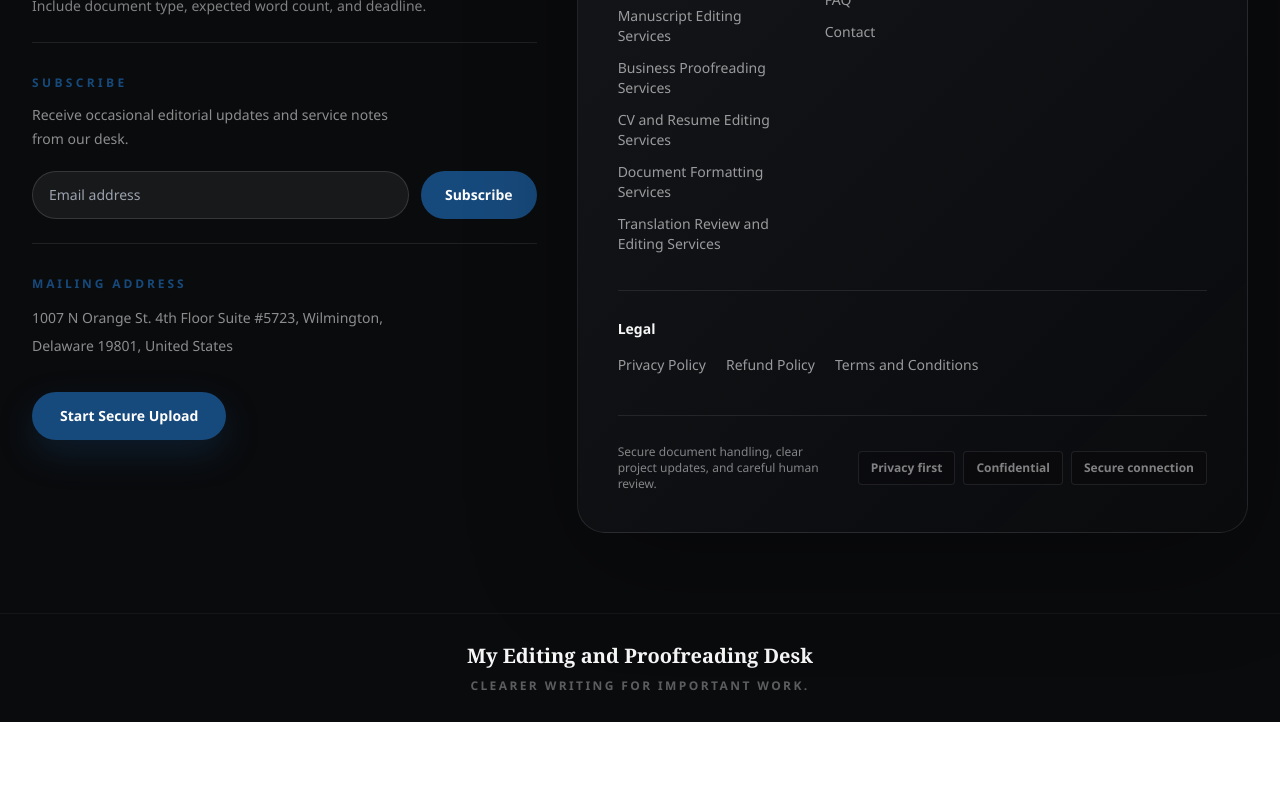
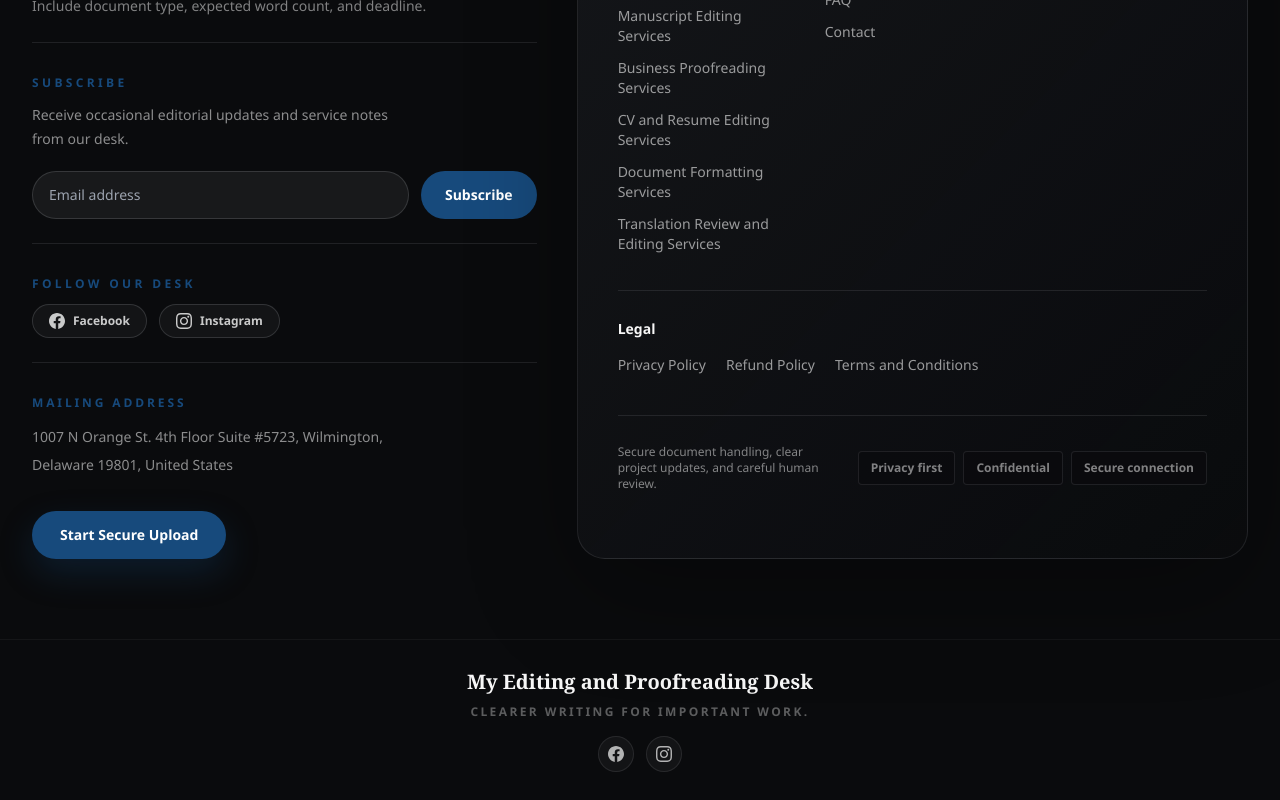
Before and after one commit to MAYOR-G/my-editing-and-proofreading-desk, a Next.js app: page /pricing in a window 1280 px wide. Shown: the part 2645-3445 px from the top of the page. Before the commit the page ends 3367 px from the top, so only its background shows below. Built offline with nearby package versions, Linux system fonts and the light colour scheme.

Commit message:
Add Facebook and Instagram links to footer, contact page, mobile navigation, and Schema.org metadata

```diff
--- a/app/contact/page.tsx
+++ b/app/contact/page.tsx
@@ -2,7 +2,8 @@ import type { Metadata } from "next";
 import { ContactVisual } from "@/components/EditorialVisuals";
 import { PublicPageShell } from "@/components/PublicPageShell";
 import { ContactForm } from "@/components/ContactForm";
-import { COMPANY_ADDRESS, COMPANY_PHONE, COMPANY_PHONE_TEL, SUPPORT_EMAIL } from "@/lib/contact-info";
+import { FacebookIcon, InstagramIcon } from "@/components/SocialIcons";
+import { COMPANY_ADDRESS, COMPANY_PHONE, COMPANY_PHONE_TEL, FACEBOOK_URL, INSTAGRAM_URL, SUPPORT_EMAIL } from "@/lib/contact-info";
 import { buildPageMetadata } from "@/lib/site";
 
 export const metadata: Metadata = buildPageMetadata({
@@ -55,6 +56,31 @@ export default function ContactPage() {
                 </address>
               </div>
 
+              <div className="mt-8 border-t border-hairline pt-6">
+                <p className="text-xs uppercase tracking-[0.24em] text-primary">Connect with us</p>
+                <p className="mt-2 text-xs text-body">Follow our desk and official updates on social media.</p>
+                <div className="mt-4 flex flex-wrap items-center gap-3">
+                  <a
+                    href={FACEBOOK_URL}
+                    target="_blank"
+                    rel="noopener noreferrer"
+                    className="inline-flex min-h-11 items-center gap-2.5 rounded-full border border-primary/20 bg-canvas px-5 text-sm font-semibold text-ink shadow-sm transition duration-200 ease-premium-out hover:border-primary/40 hover:text-primary active:scale-[0.98]"
+                  >
+                    <FacebookIcon className="h-4 w-4 text-primary" />
+                    <span>Facebook</span>
+                  </a>
+                  <a
+                    href={INSTAGRAM_URL}
+                    target="_blank"
+                    rel="noopener noreferrer"
+                    className="inline-flex min-h-11 items-center gap-2.5 rounded-full border border-primary/20 bg-canvas px-5 text-sm font-semibold text-ink shadow-sm transition duration-200 ease-premium-out hover:border-primary/40 hover:text-primary active:scale-[0.98]"
+                  >
+                    <InstagramIcon className="h-4 w-4 text-primary" />
+                    <span>Instagram</span>
+                  </a>
+                </div>
+              </div>
+
               {/* Response expectations */}
               <div className="mt-8 grid gap-4 border-t border-hairline pt-6">
                 <div className="flex items-center gap-3">
--- a/components/SiteFooter.tsx
+++ b/components/SiteFooter.tsx
@@ -1,8 +1,9 @@
 import Link from "next/link";
 import { BrandMark } from "@/components/BrandMark";
 import { NewsletterSubscribeForm } from "@/components/NewsletterSubscribeForm";
+import { FacebookIcon, InstagramIcon } from "@/components/SocialIcons";
 import { seoServicePages } from "@/lib/seo-service-pages";
-import { COMPANY_ADDRESS, COMPANY_PHONE, COMPANY_PHONE_TEL, SUPPORT_EMAIL } from "@/lib/contact-info";
+import { COMPANY_ADDRESS, COMPANY_PHONE, COMPANY_PHONE_TEL, FACEBOOK_URL, INSTAGRAM_URL, SUPPORT_EMAIL } from "@/lib/contact-info";
 
 const platformLinks = [
   { href: "/about", label: "About us" },
@@ -60,6 +61,32 @@ export function SiteFooter() {
               Receive occasional editorial updates and service notes from our desk.
             </p>
             <NewsletterSubscribeForm />
+          </div>
+
+          <div className="border-b border-hairline/10 pb-6">
+            <p className="text-xs uppercase tracking-[0.28em] text-primary font-semibold">Follow our desk</p>
+            <div className="mt-3 flex flex-wrap items-center gap-3">
+              <a
+                href={FACEBOOK_URL}
+                target="_blank"
+                rel="noopener noreferrer"
+                aria-label="Follow us on Facebook"
+                className="inline-flex items-center gap-2 rounded-full border border-hairline/15 bg-white/[0.04] px-4 py-2 text-xs font-semibold text-surface-soft/80 transition duration-200 hover:border-primary hover:bg-primary hover:text-white"
+              >
+                <FacebookIcon className="h-4 w-4" />
+                <span>Facebook</span>
+              </a>
+              <a
+                href={INSTAGRAM_URL}
+                target="_blank"
+                rel="noopener noreferrer"
+                aria-label="Follow us on Instagram"
+                className="inline-flex items-center gap-2 rounded-full border border-hairline/15 bg-white/[0.04] px-4 py-2 text-xs font-semibold text-surface-soft/80 transition duration-200 hover:border-primary hover:bg-primary hover:text-white"
+              >
+                <InstagramIcon className="h-4 w-4" />
+                <span>Instagram</span>
+              </a>
+            </div>
           </div>
 
           <div className="text-sm leading-7 text-surface-soft/55">
@@ -140,6 +167,26 @@ export function SiteFooter() {
         <p className="mt-2 text-xs font-semibold uppercase tracking-[0.2em] text-surface-soft/35">
           Clearer writing for important work.
         </p>
+        <div className="mt-4 flex items-center justify-center gap-3 text-surface-soft/70">
+          <a
+            href={FACEBOOK_URL}
+            target="_blank"
+            rel="noopener noreferrer"
+            aria-label="Visit our Facebook page"
+            className="inline-flex h-9 w-9 items-center justify-center rounded-full border border-hairline/10 bg-white/[0.04] transition duration-200 hover:border-primary hover:bg-primary hover:text-white"
+          >
+            <FacebookIcon className="h-4 w-4" />
+          </a>
+          <a
+            href={INSTAGRAM_URL}
+            target="_blank"
+            rel="noopener noreferrer"
+            aria-label="Visit our Instagram profile"
+            className="inline-flex h-9 w-9 items-center justify-center rounded-full border border-hairline/10 bg-white/[0.04] transition duration-200 hover:border-primary hover:bg-primary hover:text-white"
+          >
+            <InstagramIcon className="h-4 w-4" />
+          </a>
+        </div>
       </div>
     </footer>
   );
--- a/components/SiteHeader.tsx
+++ b/components/SiteHeader.tsx
@@ -3,6 +3,8 @@
 import Link from "next/link";
 import { useState } from "react";
 import { BrandMark } from "@/components/BrandMark";
+import { FacebookIcon, InstagramIcon } from "@/components/SocialIcons";
+import { FACEBOOK_URL, INSTAGRAM_URL } from "@/lib/contact-info";
 import { seoServicePages } from "@/lib/seo-service-pages";
 
 const navItems = [
@@ -144,6 +146,30 @@ export function SiteHeader() {
                 Submit Document
               </Link>
             </div>
+
+            <div className="mt-6 border-t border-hairline pt-6">
+              <p className="text-xs uppercase tracking-[0.28em] text-primary font-semibold">Follow our desk</p>
+              <div className="mt-3 flex items-center gap-3">
+                <a
+                  href={FACEBOOK_URL}
+                  target="_blank"
+                  rel="noopener noreferrer"
+                  aria-label="Facebook"
+                  className="inline-flex h-11 w-11 items-center justify-center rounded-full border border-hairline bg-surface-soft text-ink transition hover:border-primary hover:text-primary active:scale-[0.98]"
+                >
+                  <FacebookIcon className="h-5 w-5" />
+                </a>
+                <a
+                  href={INSTAGRAM_URL}
+                  target="_blank"
+                  rel="noopener noreferrer"
+                  aria-label="Instagram"
+                  className="inline-flex h-11 w-11 items-center justify-center rounded-full border border-hairline bg-surface-soft text-ink transition hover:border-primary hover:text-primary active:scale-[0.98]"
+                >
+                  <InstagramIcon className="h-5 w-5" />
+                </a>
+              </div>
+            </div>
           </div>
         </aside>
       </div>
--- /dev/null
+++ b/components/SocialIcons.tsx
@@ -0,0 +1,27 @@
+import type { SVGProps } from "react";
+
+export function FacebookIcon(props: SVGProps<SVGSVGElement>) {
+  return (
+    <svg
+      viewBox="0 0 24 24"
+      fill="currentColor"
+      aria-hidden="true"
+      {...props}
+    >
+      <path d="M24 12.073c0-6.627-5.373-12-12-12s-12 5.373-12 12c0 5.99 4.388 10.954 10.125 11.854v-8.385H7.078v-3.47h3.047V9.43c0-3.007 1.792-4.669 4.533-4.669 1.312 0 2.686.235 2.686.235v2.953H15.83c-1.491 0-1.956.925-1.956 1.874v2.25h3.328l-.532 3.47h-2.796v8.385C19.612 23.027 24 18.062 24 12.073z" />
+    </svg>
+  );
+}
+
+export function InstagramIcon(props: SVGProps<SVGSVGElement>) {
+  return (
+    <svg
+      viewBox="0 0 24 24"
+      fill="currentColor"
+      aria-hidden="true"
+      {...props}
+    >
+      <path d="M12 2.163c3.204 0 3.584.012 4.85.07 3.252.148 4.771 1.691 4.919 4.919.058 1.265.069 1.645.069 4.849 0 3.205-.012 3.584-.069 4.849-.149 3.225-1.664 4.771-4.919 4.919-1.266.058-1.644.07-4.85.07-3.204 0-3.584-.012-4.849-.07-3.26-.149-4.771-1.699-4.919-4.92-.058-1.265-.07-1.644-.07-4.849 0-3.204.013-3.583.07-4.849.149-3.227 1.664-4.771 4.919-4.919 1.266-.057 1.645-.069 4.849-.069zm0-2.163c-3.259 0-3.667.014-4.947.072-4.358.2-6.78 2.618-6.98 6.98-.059 1.281-.073 1.689-.073 4.948 0 3.259.014 3.668.072 4.948.2 4.358 2.618 6.78 6.98 6.98 1.281.058 1.689.072 4.948.072 3.259 0 3.668-.014 4.948-.072 4.354-.2 6.782-2.618 6.979-6.98.059-1.28.073-1.689.073-4.948 0-3.259-.014-3.667-.072-4.947-.196-4.354-2.617-6.78-6.979-6.98-1.281-.059-1.69-.073-4.949-.073zm0 5.838c-3.403 0-6.162 2.759-6.162 6.162s2.759 6.163 6.162 6.163 6.162-2.759 6.162-6.163c0-3.403-2.759-6.162-6.162-6.162zm0 10.162c-2.209 0-4-1.79-4-4 0-2.209 1.791-4 4-4s4 1.791 4 4c0 2.21-1.791 4-4 4zm6.406-11.845c-.796 0-1.441.645-1.441 1.44s.645 1.44 1.441 1.44c.795 0 1.439-.645 1.439-1.44s-.644-1.44-1.439-1.44z" />
+    </svg>
+  );
+}
--- a/lib/contact-info.ts
+++ b/lib/contact-info.ts
@@ -6,3 +6,5 @@ export const COMPANY_PHONE_TEL = "+14088728603";
 export const COMPANY_ADDRESS = "1007 N Orange St. 4th Floor Suite #5723, Wilmington, Delaware 19801, United States";
 export const INTERNAL_NOTIFICATION_EMAIL = "mudyblast@gmail.com";
 export const BRAND_NAME = "My Editing and Proofreading Desk";
+export const FACEBOOK_URL = "https://web.facebook.com/profile.php?id=61593299712622";
+export const INSTAGRAM_URL = "https://www.instagram.com/myepdesk/";
--- a/lib/site.ts
+++ b/lib/site.ts
@@ -1,5 +1,5 @@
 import type { Metadata } from "next";
-import { BRAND_NAME, COMPANY_ADDRESS, COMPANY_PHONE, COMPANY_PHONE_TEL, SUPPORT_EMAIL } from "@/lib/contact-info";
+import { BRAND_NAME, COMPANY_ADDRESS, COMPANY_PHONE, COMPANY_PHONE_TEL, FACEBOOK_URL, INSTAGRAM_URL, SUPPORT_EMAIL } from "@/lib/contact-info";
 import { SERVICE_OPTIONS } from "@/lib/pricing";
 import { seoServicePages } from "@/lib/seo-service-pages";
 
@@ -23,7 +23,7 @@ export const siteConfig = {
   contactPhone: COMPANY_PHONE,
   contactPhoneTel: COMPANY_PHONE_TEL,
   address: COMPANY_ADDRESS,
-  socialLinks: [] as string[],
+  socialLinks: [FACEBOOK_URL, INSTAGRAM_URL],
 };
 
 export const siteAuthor = {
```
